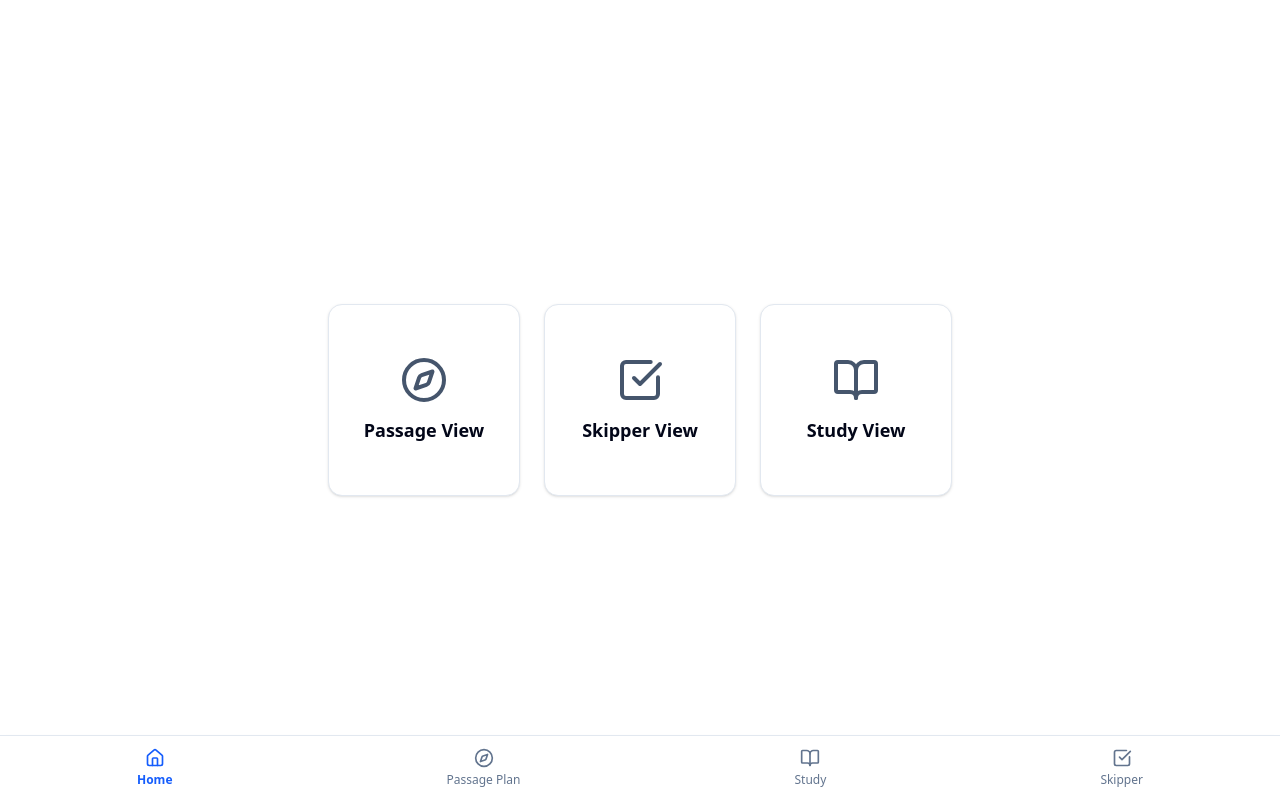
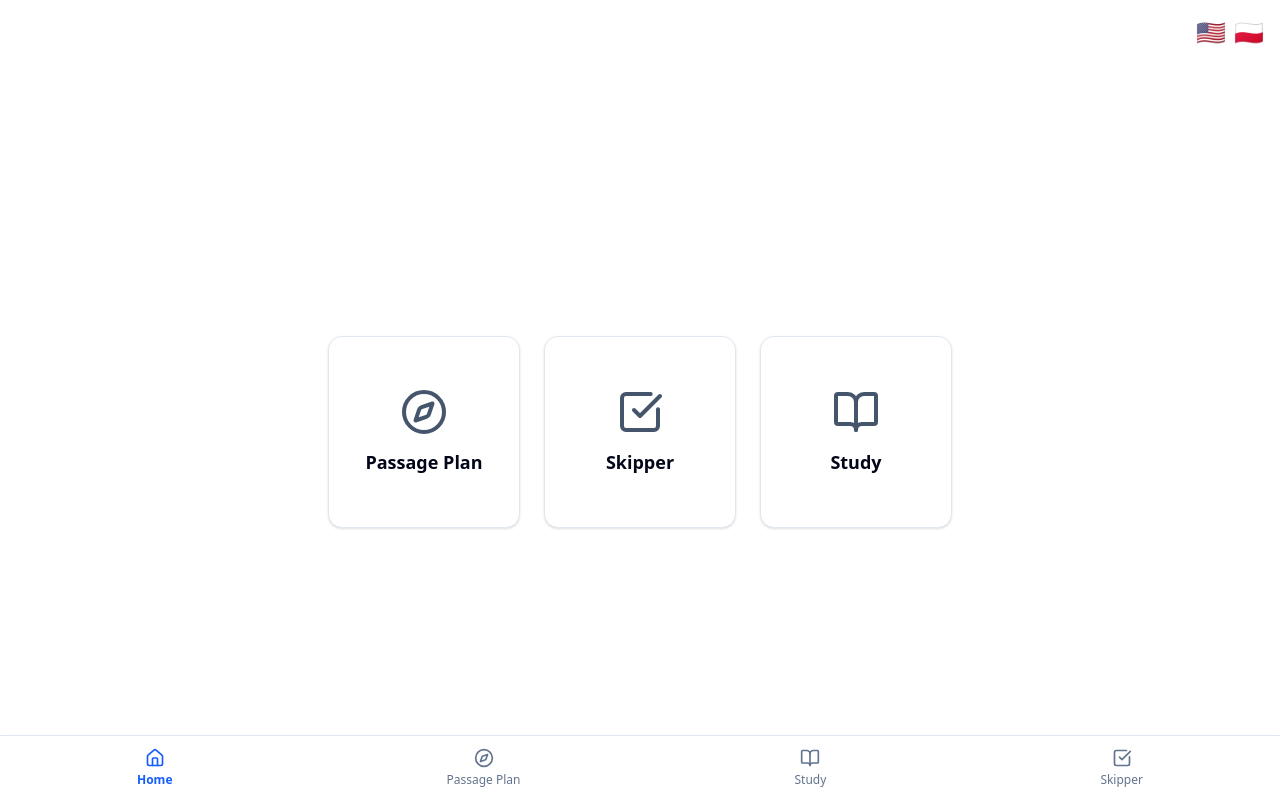
Before and after one commit to michaelekert/nautiplan, a React (Vite) app: page / in a window 1280 px wide. Built offline with nearby package versions, Linux system fonts and the light colour scheme; no server answers.

Commit message:
add i18n with transalation

```diff
--- a/package.json
+++ b/package.json
@@ -26,9 +26,11 @@
     "@turf/turf": "^7.2.0",
     "class-variance-authority": "^0.7.1",
     "clsx": "^2.1.1",
+    "i18next": "^25.6.0",
     "lucide-react": "^0.545.0",
     "react": "^19.1.1",
     "react-dom": "^19.1.1",
+    "react-i18next": "^16.2.4",
     "react-router-dom": "^7.9.4",
     "tailwind-merge": "^3.3.1",
     "tailwindcss": "^4.1.14",
--- a/src/components/BottomNavbar.tsx
+++ b/src/components/BottomNavbar.tsx
@@ -1,13 +1,16 @@
 import { NavLink } from "react-router-dom"
 import { Home, BookOpen, Compass, CheckSquare } from "lucide-react"
 import { cn } from "@/lib/utils"
+import { useTranslation } from "react-i18next"
 
 export function BottomNavbar() {
+  const { t } = useTranslation()
+
   const navItems = [
-    { name: "Home", to: "/", icon: Home },
-    { name: "Passage Plan", to: "/passage-view", icon: Compass },
-    { name: "Study", to: "/study-view", icon: BookOpen },
-    { name: "Skipper", to: "/skipper-view", icon: CheckSquare },
+    { name: t("Home"), to: "/", icon: Home },
+    { name: t("Passage Plan"), to: "/passage-view", icon: Compass },
+    { name: t("Study"), to: "/study-view", icon: BookOpen },
+    { name: t("Skipper"), to: "/skipper-view", icon: CheckSquare },
   ]
 
   return (
--- /dev/null
+++ b/src/components/LanguageSwitcher.tsx
@@ -0,0 +1,22 @@
+import i18n from "@/i18n"
+
+export function LanguageSwitcher() {
+  return (
+    <div className="flex gap-2">
+      <button
+        onClick={() => i18n.changeLanguage("en")}
+        className="text-2xl"
+        title="English"
+      >
+        🇺🇸
+      </button>
+      <button
+        onClick={() => i18n.changeLanguage("pl")}
+        className="text-2xl"
+        title="Polski"
+      >
+        🇵🇱
+      </button>
+    </div>
+  )
+}
--- a/src/components/PassagePlan/PassagePlanDesktopButtons.tsx
+++ b/src/components/PassagePlan/PassagePlanDesktopButtons.tsx
@@ -1,4 +1,5 @@
 import { Button } from "@/components/ui/button";
+import { useTranslation } from "react-i18next"
 
 interface PassagePlanDesktopButtonsProps {
   segmentsCount: number;
@@ -13,14 +14,20 @@ export function PassagePlanDesktopButtons({
   onUndoLastSegment,
   onClearAllSegments,
 }: PassagePlanDesktopButtonsProps) {
+  const { t } = useTranslation()
+
   return (
     <div className="hidden md:flex flex-col items-center gap-3 absolute left-1/2 bottom-10 -translate-x-1/2 z-50">
       {tempRoutePointsCount > 0 && (
         <div className="bg-slate-900/90 text-white px-4 py-2 rounded-lg text-sm">
           {tempRoutePointsCount >= 2 ? (
-            <span>✓ Naciśnij <strong>Enter</strong> aby dodać postój lub klikaj dalej</span>
+            <span>
+              ✓ {t("Press Enter to add a stop or continue clicking")}
+            </span>
           ) : (
-            <span>Kliknij aby dodać punkty • <strong>Esc</strong> anuluje</span>
+            <span>
+              {t("Click to add points • Esc cancels")}
+            </span>
           )}
         </div>
       )}
@@ -28,13 +35,13 @@ export function PassagePlanDesktopButtons({
       {segmentsCount > 0 && tempRoutePointsCount === 0 && (
         <div className="flex gap-2">
           <Button onClick={onUndoLastSegment} variant="secondary">
-            Cofnij ostatni
+            {t("Undo last")}
           </Button>
           <Button onClick={onClearAllSegments} variant="destructive">
-            Usuń wszystko
+            {t("Clear all")}
           </Button>
         </div>
       )}
     </div>
-  );
+  )
 }
--- a/src/components/PassagePlan/PassagePlanMobileButtons.tsx
+++ b/src/components/PassagePlan/PassagePlanMobileButtons.tsx
@@ -1,4 +1,5 @@
 import { Button } from "@/components/ui/button";
+import { useTranslation } from "react-i18next";
 
 interface PassagePlanMobileButtonsProps {
   showRouteActions: boolean;
@@ -27,35 +28,37 @@ export function PassagePlanMobileButtons({
   onUndoLastSegment,
   onClearAllSegments,
 }: PassagePlanMobileButtonsProps) {
+  const { t } = useTranslation()
+
   return (
     <div className="md:hidden fixed left-1/2 bottom-1/4 -translate-x-1/2 z-50">
       {!showRouteActions ? (
         <Button onClick={onStartRouteDrawing} className="bg-slate-900 hover:bg-blue-700">
-          Rysuj trasę
+          {t("Draw route")}
         </Button>
       ) : !isDrawingMode ? (
         <div className="flex flex-col items-center gap-2">
           <Button onClick={onStartDrawing}>
-            {segmentsCount === 0 ? "Zacznij trasę" : "Kontynuuj trasę"}
+            {segmentsCount === 0 ? t("Start route") : t("Continue route")}
           </Button>
-          <Button onClick={onUndoLastSegment}>Cofnij</Button>
-          <Button onClick={onClearAllSegments}>Usuń wszystko</Button>
+          <Button onClick={onUndoLastSegment}>{t("Undo last")}</Button>
+          <Button onClick={onClearAllSegments}>{t("Clear all")}</Button>
         </div>
       ) : (
         <div className="flex flex-col gap-2 items-center">
           <Button onClick={onAddPointAtCenter} className="bg-blue-600 hover:bg-blue-700">
-            Dodaj punkt
+            {t("Add point")}
           </Button>
           <Button onClick={onCancelDrawing} className="bg-red-600 hover:bg-red-700">
-            Anuluj
+            {t("Cancel")}
           </Button>
           {tempRoutePointsCount >= 2 && (
             <Button onClick={onFinishDrawing} className="bg-green-600 hover:bg-green-700 w-full">
-              Dodaj postój
+              {t("Add stop")}
             </Button>
           )}
         </div>
       )}
     </div>
-  );
+  )
 }
--- /dev/null
+++ b/src/i18n.ts
@@ -0,0 +1,88 @@
+import i18n from "i18next"
+import { initReactI18next } from "react-i18next"
+
+const resources = {
+  en: {
+    translation: {
+      Home: "Home",
+      "Passage Plan": "Passage Plan",
+      Study: "Study",
+      Skipper: "Skipper",
+      "Departure date and time": "Departure date and time",
+      "Default speed (knots)": "Default speed (knots)",
+      "Press Enter to add a stop or continue clicking": "Press Enter to add a stop or continue clicking",
+      "Click to add points • Esc cancels": "Click to add points • Esc cancels",
+      "Undo last": "Undo last",
+      "Clear all": "Clear all",
+      "Draw route": "Draw route",
+      "Start route": "Start route",
+      "Continue route": "Continue route",
+      "Add point": "Add point",
+      "Cancel": "Cancel",
+      "Add stop": "Add stop",
+      "Open planning panel": "Open Planning Panel",
+      "Route settings": "Route Settings",
+      "Start point": "Start point",
+      "End point": "End point",
+      "Speed (knots)": "Speed (knots)",
+      "Stop (hours)": "Stop (hours)",
+      "Estimated arrival time": "Estimated arrival time",
+      "Main menu": "Main menu",
+      "Checklists": "Checklists",
+      "Regulations": "Regulations",
+      "Faults": "Faults",
+      "Tips": "Tips",
+      "Documents": "Documents",
+      "Faults section placeholder": "Faults section placeholder",
+      "Tips section placeholder": "Tips section placeholder",
+      "Documents section placeholder": "Documents section placeholder"
+    },
+  },
+  pl: {
+    translation: {
+      Home: "Strona główna",
+      "Passage Plan": "Plan trasy",
+      Study: "Nauka",
+      Skipper: "Sternik",
+      "Departure date and time": "Data i godzina wypłynięcia",
+      "Default speed (knots)": "Domyślna prędkość (węzły)",
+      "Press Enter to add a stop or continue clicking": "✓ Naciśnij Enter, aby dodać postój lub klikaj dalej",
+      "Click to add points • Esc cancels": "Kliknij, aby dodać punkty • Esc anuluje",
+      "Undo last": "Cofnij ostatni",
+      "Clear all": "Usuń wszystko",
+      "Draw route": "Rysuj trasę",
+      "Start route": "Zacznij trasę",
+      "Continue route": "Kontynuuj trasę",
+      "Add point": "Dodaj punkt",
+      "Cancel": "Anuluj",
+      "Add stop": "Dodaj postój",
+      "Open planning panel": "Otwórz panel planowania",
+      "Route settings": "Ustawienia trasy",
+      "Start point": "Punkt startowy",
+      "End point": "Punkt końcowy",
+      "Speed (knots)": "Prędkość (węzły)",
+      "Stop (hours)": "Postój (h)",
+      "Estimated arrival time": "Przewidywany czas dopłynięcia",
+      "Main menu": "Menu główne",
+      "Checklists": "Checklisty",
+      "Regulations": "Przepisy",
+      "Faults": "Usterki",
+      "Tips": "Porady",
+      "Documents": "Dokumenty",
+      "Faults section placeholder": "Tu będą usterki",
+      "Tips section placeholder": "Tu będą porady",
+      "Documents section placeholder": "Tu będą dokumenty"
+    },
+  },
+}
+
+i18n.use(initReactI18next).init({
+  resources,
+  lng: "en", // default lang
+  fallbackLng: "en",
+  interpolation: {
+    escapeValue: false,
+  },
+})
+
+export default i18n
--- a/src/main.tsx
+++ b/src/main.tsx
@@ -4,6 +4,7 @@ import { BrowserRouter } from "react-router-dom"
 import { QueryClient, QueryClientProvider } from "@tanstack/react-query"
 import './index.css'
 import App from './App.tsx'
+import "./i18n"
 
 const queryClient = new QueryClient()
 
--- a/src/pages/Home.tsx
+++ b/src/pages/Home.tsx
@@ -2,40 +2,52 @@ import { Card, CardContent } from "@/components/ui/card"
 import { Compass, CheckSquare, BookOpen } from "lucide-react"
 import { useNavigate } from "react-router-dom"
 import { BottomNavbar } from "@/components/BottomNavbar"
+import { LanguageSwitcher } from "@/components/LanguageSwitcher"
+import { useTranslation } from "react-i18next"
 
 export default function Home() {
   const navigate = useNavigate()
+  const { t } = useTranslation()
 
   const tiles = [
     {
-      name: "Passage View",
+      key: "passage",
+      name: "Passage Plan",
       icon: <Compass className="w-12 h-12 text-slate-600" />,
       path: "/passage-view",
     },
     {
-      name: "Skipper View",
+      key: "skipper",
+      name: "Skipper",
       icon: <CheckSquare className="w-12 h-12 text-slate-600" />,
       path: "/skipper-view",
     },
     {
-      name: "Study View",
+      key: "study",
+      name: "Study",
       icon: <BookOpen className="w-12 h-12 text-slate-600" />,
       path: "/study-view",
     },
   ]
 
   return (
-    <div className="flex items-center justify-center min-h-screen bg-background">
-      <div className="grid grid-cols-1 sm:grid-cols-3 gap-6">
+    <div className="flex flex-col items-center min-h-screen bg-background">
+      <div className="w-full flex justify-end p-4">
+        <LanguageSwitcher />
+      </div>
+
+      <div className="grid grid-cols-1 sm:grid-cols-3 gap-6 flex-1 items-center justify-center">
         {tiles.map((tile) => (
           <Card
-            key={tile.name}
+            key={tile.key}
             onClick={() => navigate(tile.path)}
             className="w-48 h-48 flex flex-col items-center justify-center cursor-pointer transition-all hover:scale-105 hover:shadow-lg"
           >
             <CardContent className="flex flex-col items-center justify-center gap-3 p-4">
               {tile.icon}
-              <p className="text-lg font-semibold text-center">{tile.name}</p>
+              <p className="text-lg font-semibold text-center">
+                {t(tile.name)}
+              </p>
             </CardContent>
           </Card>
         ))}
```
Also changed, not shown: src/components/PassagePlan/PassagePlanControls.tsx (+23 -20 lines), src/components/PassagePlan/PassagePlanMobileDrawer.tsx (+34 -30 lines), src/components/PassagePlan/PassagePlanSegmentsList.tsx (+17 -16 lines), src/pages/SkipperView.tsx (+39 -19 lines), 1 other file (tests, documents, lock files or other folders).
